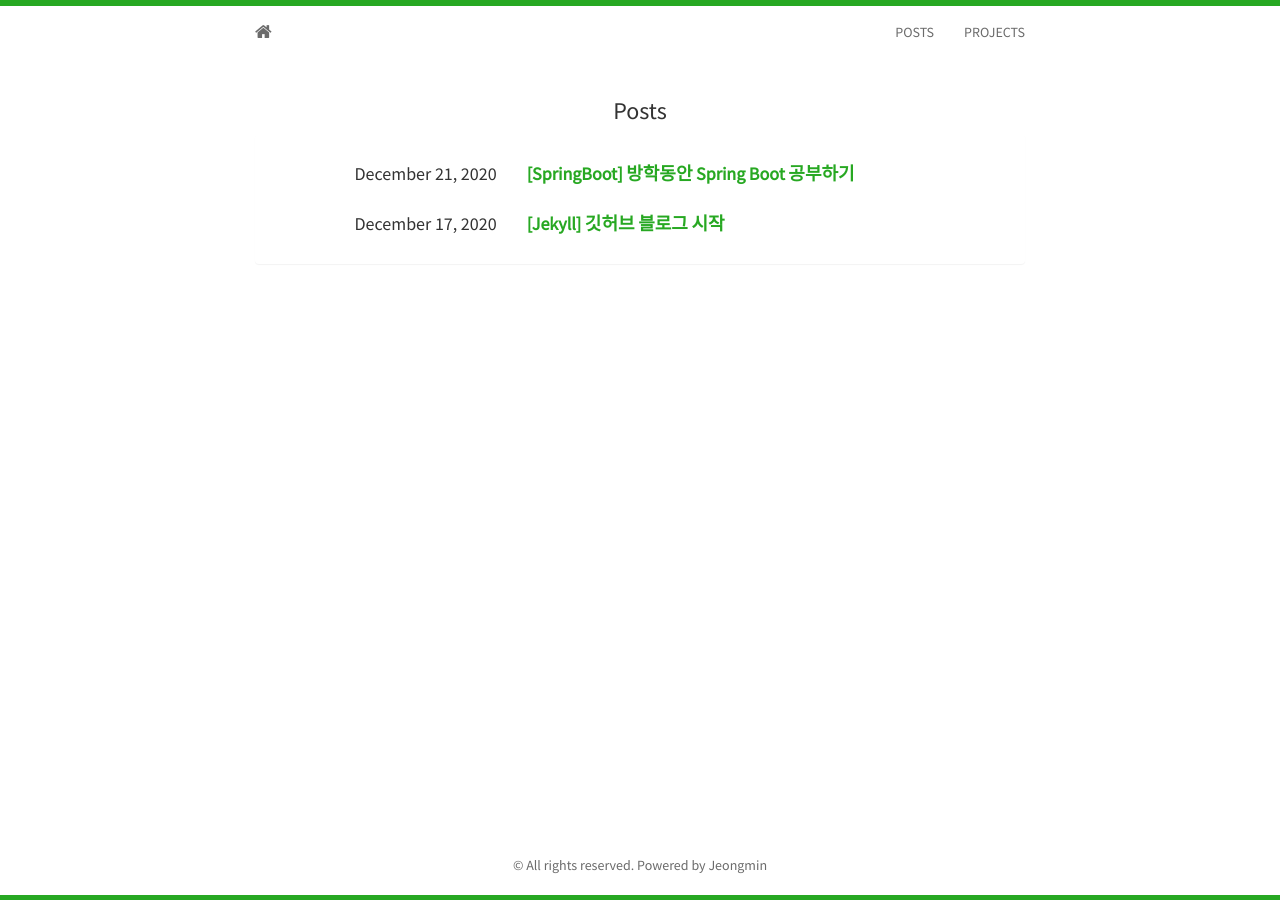
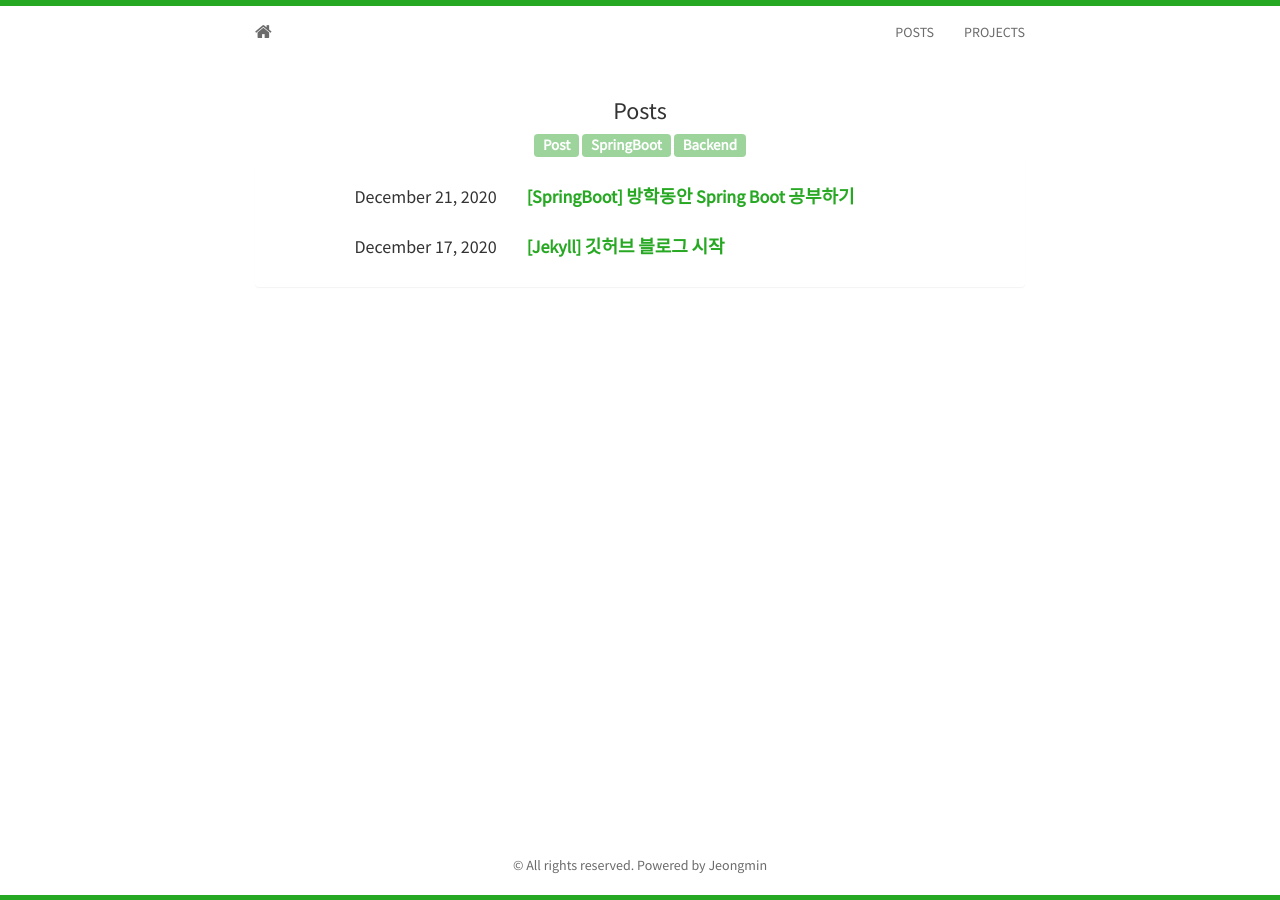
Before and after one commit to Jeongm1n/Jeongm1n.github.io, a Jekyll site: the page built from posts.html, in a window 1280 px wide. Built offline with Jekyll 4.4.1, drawn with Linux system fonts in a browser that asks for light colours; nearby versions of some CDN libraries.

Commit message:
Update tags

```diff
--- /dev/null
+++ b/_data/format.yml
@@ -0,0 +1,5 @@
+---
+post: Post
+springboot: SpringBoot
+backend: Backend
+---
--- /dev/null
+++ b/_data/tags.yml
@@ -0,0 +1,5 @@
+---
+- post
+- springboot
+- backend
+---
--- a/_layouts/post.html
+++ b/_layouts/post.html
@@ -13,7 +13,9 @@ layout: layout
 		{{ page.date | date: "%B %e, %Y" }}
 			&nbsp;&nbsp;
 			{% for tag in page.tags %}
-			 <span class="label label-success">{{ tag }}</span>
+				{% if site.data.tags contains tag %}
+			 		<span class="label label-success">{{ site.data.format[tag] }}</span>
+				{% endif %}
 			{% endfor %}
 		</h4>
 	</div>
--- a/_posts/2020-12-21-post2.md
+++ b/_posts/2020-12-21-post2.md
@@ -3,9 +3,9 @@ layout: post
 title: "[SpringBoot] 방학동안 Spring Boot 공부하기"
 comments: true
 tags:
-- Post
-- Spring Boot
-- Backend
+- post
+- springboot
+- backend
 ---
 # <strong>방학동안 Spring Boot 공부하기</strong>
 <p>
--- a/posts.html
+++ b/posts.html
@@ -5,10 +5,20 @@ title: Blog
 
 <div class="container">
 <h3>Posts</h3>
+{% for tag in site.data.tags %}
+	<span class="tag" onmouseover="" data-tag="{{tag}}">
+		{{ site.data.format[tag] }}
+	</span>
+{% endfor %}
   <div class="panel panel-default">
     <div class="panel-body">
 		{% for post in site.posts %}
-			<div class="row">
+			<div class="row"
+			{% if post.tags %}
+				{% for tag in post.tags %}
+				  data-{{ tag }}
+				{% endfor %}
+		  	{% endif %}>
 				 <div class="col-sm-4 col-md-4 col-lg-4">
 					 <h5 style="text-align: right">
 					 	{{ post.date | date: "%B %e, %Y" }}
--- a/static/css/main.css
+++ b/static/css/main.css
@@ -194,3 +194,22 @@ div.footer {
   padding-bottom: 15px;
 
 }*/
+
+.tag {
+  display: inline-block;
+  background-color: #5cb85c;
+  padding: 0.2em 0.6em 0.3em;
+  font-size: 1.5rem;
+  font-weight: 700;
+  line-height: 1;
+  opacity: 0.6;
+  color: #fff;
+  text-align: center;
+  white-space: nowrap;
+  vertical-align: baseline;
+  border-radius: 0.25em;
+  cursor: pointer;
+}
+.tag.selected {
+  opacity: 1;
+}
```
Also changed, not shown: _layouts/layout.html (+19 -0 lines), _posts/2020-12-17-post1.md (+1 -1 lines).
